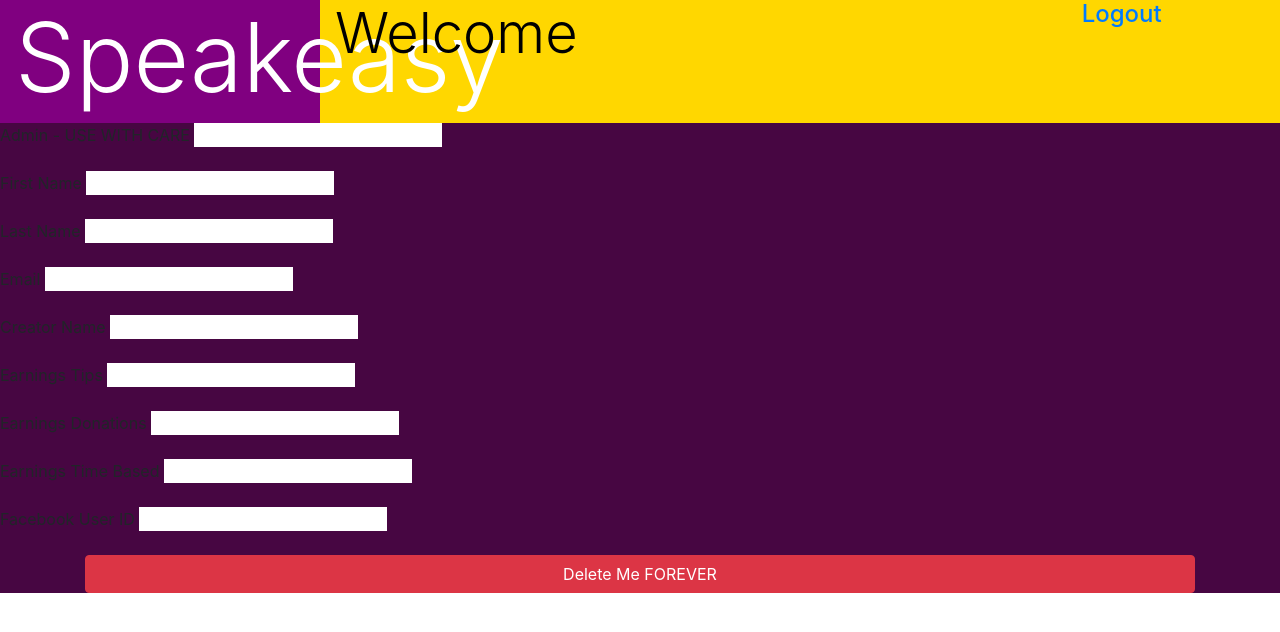
After one commit to JonathanBallard/Coding-Dojo-Group-Project, a Flask app: template templates/edituser.html in a window 1280 px wide. The commit adds this page. Shown: the top 632 px of the page. Run offline with Flask 2, Linux system fonts and the light colour scheme; the template is opened without the code that fills it, so the values that code supplies are empty; parts of the project's set-up code (start-up, migrations or seed data) failed here and were passed over; some libraries are stand-ins or nearby versions.

Commit message:
added user account admin, edit users, /stats

```diff
--- a/app.py
+++ b/app.py
@@ -2,7 +2,7 @@ import re
 import json
 from config import app, bcrypt, db
 from flask import Flask, flash, redirect, render_template, request, session, jsonify
-# from models import User_Character, Users, Equipment, Loadouts, Active_Abilities, Passive_Abilities, Ships, user_ships, Map
+from models import Users, FBUsers, Videos, Streams
 from sqlalchemy.sql import func
 
 
@@ -28,20 +28,79 @@ from sqlalchemy.sql import func
 
 
 #Stats Page
-
-
+@app.route("/stats")
+def statsRoute(userid):
+    thisUser = Users.query.get(session['user_id'])    #will need to check what it's actually called in session
+    return render_template('stats.html', thisUser = thisUser)
 
 
 #Create Page
+@app.route("/create")
+def createPage():
+    thisUser = Users.query.get(session['user_id'])    #will need to check what it's actually called in session
+    return render_template("create.html")
 
 
+#Admin Page
+@app.route("/admin")
+def adminPage():
+    thisUser = Users.query.get(session['user_id'])    #will need to check what it's actually called in session
+    allUsers = Users.query.all()
+    return render_template("admin.html")
 
 
+#Edit User Page
+@app.route("/editUser/<userID>")
+def editUserPage(userID):
+    thisUser = Users.query.get(session['user_id'])    #will need to check what it's actually called in session
+    editingUser = Users.query.get(userID)
+    return render_template("edituser.html", editingUser = editingUser)
 
 
+#Update User POST Route
+@app.route("/updateUser/<userID>", methods=["POST"])
+def updateUser(userID):
+    thisUser = Users.query.get(session['user_id'])    #will need to check what it's actually called in session
+    editingUser = Users.query.get(userID)
+
+    admin = request.form['admin']
+    firstName = request.form['first_name']
+    lastName = request.form['last_name']
+    email = request.form['email']
+    creatorName = request.form['creator_name']
+    earningsTips = request.form['earnings_tips']
+    earningsDonations = request.form['earnings_donations']
+    earningsTimeBased = request.form['earnings_watcher_seconds']
+    FBUserID = request.form['fb_user_id']
+
+    editingUser.admin = admin
+    editingUser.first_name = firstName
+    editingUser.last_name = lastName
+    editingUser.email = email
+    editingUser.creator_name = creatorName
+    editingUser.earnings_tips = earningsTips
+    editingUser.earnings_donations = earningsDonations
+    editingUser.earnings_watcher_seconds = earningsTimeBased
+    editingUser.fb_user_id = FBUserID
+
+    db.session.add(editingUser)
+    db.session.commit()
 
 
+    return redirect("/admin")
 
+
+#Delete User Route
+@app.route("/deleteUser/<userID>")
+def deleteUser(userID):
+    thisUser = Users.query.get(session['user_id'])    #will need to check what it's actually called in session
+    editingUser = Users.query.get(userID)
+    if thisUser.admin == True:   #make sure person trying to do this is an admin
+        db.session.delete(editingUser)
+        db.session.commit()
+        return redirect("/admin")
+    else:
+        return redirect("/")
 
 
 
--- /dev/null
+++ b/templates/edituser.html
@@ -0,0 +1,109 @@
+<!DOCTYPE html>
+<html lang="en">
+<head>
+    <meta charset="UTF-8">
+    <meta name="viewport" content="width=device-width,
+    initial-scale=1.0">
+    <meta http-equiv="X-UA-Compatible" content="ie=edge">
+    <script defer src="https://ajax.googleapis.com/ajax/libs/jquery/3.4.1/jquery.min.js"></script>
+
+    <script src="script.js" defer></script>
+    <link rel="stylesheet" href="https://stackpath.bootstrapcdn.com/bootstrap/4.4.1/css/bootstrap.min.css" integrity="sha384-Vkoo8x4CGsO3+Hhxv8T/Q5PaXtkKtu6ug5TOeNV6gBiFeWPGFN9MuhOf23Q9Ifjh" crossorigin="anonymous">
+
+    <script src="https://stackpath.bootstrapcdn.com/bootstrap/4.4.1/js/bootstrap.min.js" integrity="sha384-wfSDF2E50Y2D1uUdj0O3uMBJnjuUD4Ih7YwaYd1iqfktj0Uod8GCExl3Og8ifwB6" crossorigin="anonymous"></script>
+
+
+    <link rel="stylesheet" href="https://cdnjs.cloudflare.com/ajax/libs/font-awesome/5.11.2/css/all.css" integrity="sha256-46qynGAkLSFpVbEBog43gvNhfrOj+BmwXdxFgVK/Kvc=" crossorigin="anonymous" />
+
+
+    <link rel="stylesheet" type="text/css" href="{{ url_for('static', filename='css/style.css') }}">
+    <script defer type="text/javascript" src="{{ url_for('static', filename='js/script.js') }}"></script>
+    <link rel="stylesheet" href="../static/css/style.css"> <!-- for testing purposes while I dont have server running -->
+
+    <title>Edit User</title>
+</head>
+<body>
+    <div class="wrapper">
+
+        <!-- Logo, Welcome Username, Logout -->
+        <div class="topbar d-flex flex-lg-row">
+
+            <!-- Logo -->
+            <div class="logobox col-md-3 d-inline-flex align-items-stretch">
+                <h1 class="display-1">Speakeasy</h1>
+            </div>
+
+            <!-- Welcome User Bar -->
+            <div class="welcomebox col-md-7 d-inline-flex align-items-stretch">
+                <h2 class="display-4">Welcome {{ thisUser.first_name + ' ' + thisUser.last_name }}</h2>
+            </div>
+
+            <!-- Logout Link -->
+            <div class="logoutbox col-md-1 d-inline-flex align-items-stretch">
+                <h4 class="display-5 logoutLink"><a href="/destroy">Logout</a></h4>
+            </div>
+        </div>
+
+
+        <!-- Form to Update User -->
+
+        <form action="/updateUser/{{ editingUser }}" method="POST">
+            <div class="form-group">
+                <label for="admin">Admin - USE WITH CARE</label>
+                <input type="text" name="admin" value="{{ editingUser.admin }}">
+            </div>
+            <div class="form-group">
+                <label for="first_name">First Name</label>
+                <input type="text" name="first_name" value="{{ editingUser.first_name }}">
+            </div>
+            <div class="form-group">
+                <label for="last_name">Last Name</label>
+                <input type="text" name="last_name" value="{{ editingUser.last_name }}">
+            </div>
+            <div class="form-group">
+                <label for="email">Email</label>
+                <input type="email" name="email" value="{{ editingUser.email }}">
+            </div>
+            <div class="form-group">
+                <label for="creator_name">Creator Name</label>
+                <input type="text" name="creator_name" value="{{ editingUser.creator_name }}">
+            </div>
+            <div class="form-group">
+                <label for="earnings_tips">Earnings Tips</label>
+                <input type="number" name="earnings_tips" value="{{ editingUser.earnings_tips }}">
+            </div>
+            <div class="form-group">
+                <label for="earnings_donations">Earnings Donations</label>
+                <input type="number" name="earnings_donations" value="{{ editingUser.earnings_donations }}">
+            </div>
+            <div class="form-group">
+                <label for="earnings_watcher_seconds">Earnings Time Based</label>
+                <input type="number" name="earnings_watcher_seconds" value="{{ editingUser.earnings_watcher_seconds }}">
+            </div>
+            <div class="form-group">
+                <label for="fb_user_id">Facebook User ID</label>
+                <input type="number" name="fb_user_id" value="{{ editingUser.fb_user_id }}">
+            </div>
+
+
+        </form>
+
+
+
+
+
+        <!-- Delete User -->
+        <div class="container">
+            <a href="/deleteUser/{{ editingUser }}" class="btn btn-danger d-block">Delete Me FOREVER</a>
+        </div>
+
+
+
+
+
+
+    </div>
+
+
+</body>
+</html>
```
Also changed, not shown: models.py (+14 -9 lines), templates/admin.html (added, +116 -0 lines), templates/stats.html (+108 -0 lines), README.md.
